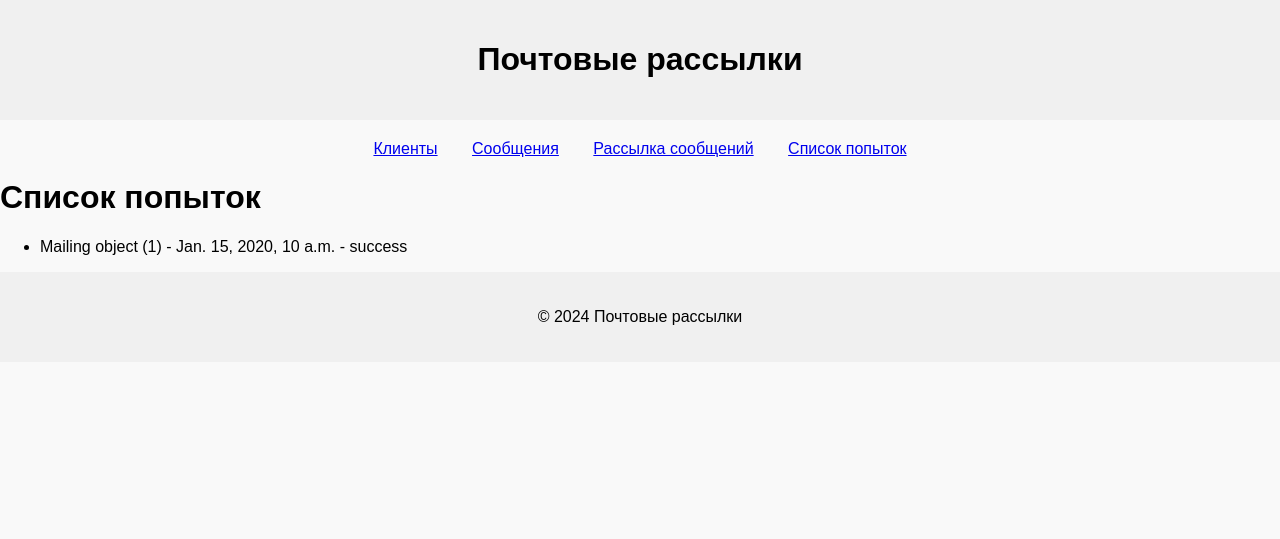
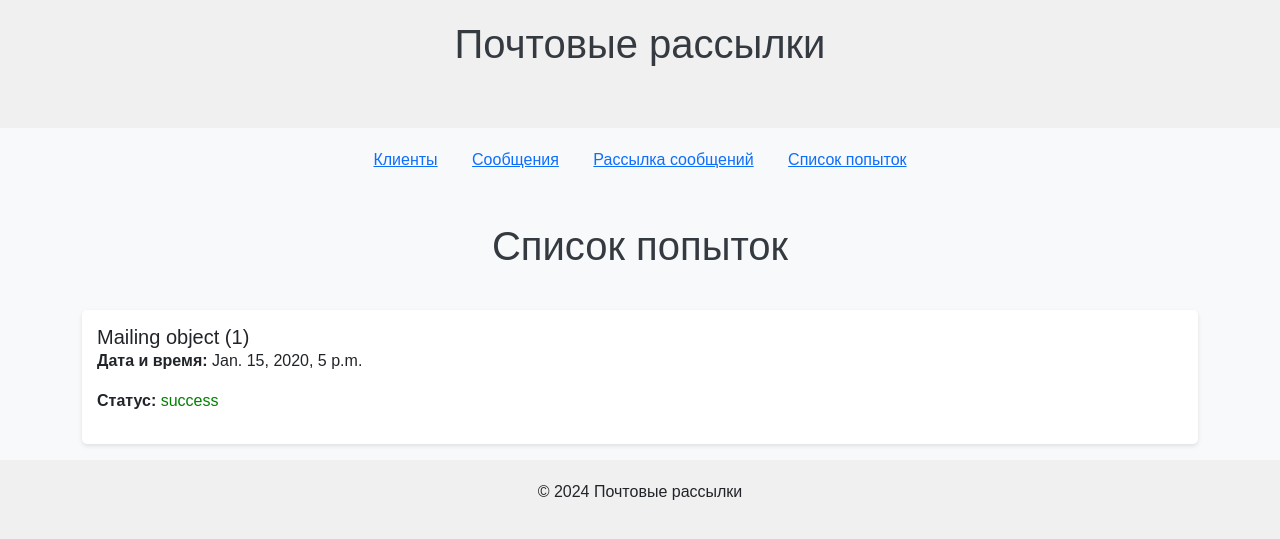
Before and after one commit to RViktorV/mailing_list, a Django app: page /attempt/ in a window 1280 px wide. Shown: the top 539 px of the page. Run offline with Django 5.2, Linux system fonts and the light colour scheme; tables that the repository leaves empty hold one stand-in row (values such as "Sample post").

Commit message:
changes from 19.08.24 18:30

```diff
--- a/config/settings.py
+++ b/config/settings.py
@@ -101,7 +101,9 @@
 
 LANGUAGE_CODE = 'en-us'
 
-TIME_ZONE = 'UTC'
+TIME_ZONE = 'Asia/Bangkok'
+
+# TIME_ZONE = 'UTC'
 
 USE_I18N = True
 
@@ -127,5 +129,6 @@
 
 SERVER_EMAIL = EMAIL_HOST_USER
 DEFAULT_FROM_EMAIL = EMAIL_HOST_USER
+EMAIL_ADMIN = EMAIL_HOST_USER
 
 SCHEDULER_AUTOSTART = True
--- a/mailing/forms.py
+++ b/mailing/forms.py
@@ -8,3 +8,8 @@
         widgets = {
             'start_datetime': forms.DateTimeInput(attrs={'type': 'datetime-local'}),
         }
+
+class AttemptForm(forms.ModelForm):
+    class Meta:
+        model = Mailing
+        fields = ['status']
--- a/mailing/management/commands/send_mailings.py
+++ b/mailing/management/commands/send_mailings.py
@@ -1,3 +1,4 @@
+from django.core.mail import EmailMessage
 from django.core.management.base import BaseCommand
 from mailing.tasks import send_mailing
 
--- a/mailing/models.py
+++ b/mailing/models.py
@@ -59,6 +59,7 @@
         verbose_name = 'Рассылка'
         verbose_name_plural = 'Рассылки'
 
+
         def __str__(self):
             return f"{self.message.subject} - {self.start_datetime}"
 
@@ -76,5 +77,6 @@
         verbose_name = 'Попытка'
         verbose_name_plural = 'Попытки'
 
+
         def __str__(self):
             return f"{self.mailing} - {self.attempt_datetime}"
--- a/mailing/views.py
+++ b/mailing/views.py
@@ -1,7 +1,7 @@
 from django.urls import reverse_lazy
 from django.views.generic import ListView, CreateView, UpdateView, DeleteView
 
-from .forms import MailingForm
+from .forms import MailingForm, AttemptForm
 from .models import Client, Message, Mailing, MailingAttempt
 from django.shortcuts import render
 
@@ -93,5 +93,7 @@
 
 class AttemptListView(ListView):
     model = MailingAttempt
+    form_class = AttemptForm
     template_name = 'attempt/attempt_list.html'
     context_object_name = 'attempts'
+    success_url = reverse_lazy('mailing:mailing-list')
--- a/templates/attempt/attempt_list.html
+++ b/templates/attempt/attempt_list.html
@@ -1,20 +1,66 @@
 {% extends 'base.html' %}
 
-
 {% block content %}
-<html>
+<!DOCTYPE html>
+<html lang="ru">
 <head>
+    <meta charset="UTF-8">
+    <meta name="viewport" content="width=device-width, initial-scale=1.0">
     <title>Список попыток</title>
+    <!-- Bootstrap CSS -->
+    <link href="https://cdn.jsdelivr.net/npm/bootstrap@5.3.0/dist/css/bootstrap.min.css" rel="stylesheet">
+    <!-- Custom CSS -->
+    <style>
+        body {
+            background-color: #f8f9fa;
+            font-family: Arial, sans-serif;
+        }
+        .container {
+            margin-top: 50px;
+        }
+        h1 {
+            text-align: center;
+            margin-bottom: 40px;
+            color: #343a40;
+        }
+        .attempt-item {
+            background-color: #ffffff;
+            padding: 15px;
+            border-radius: 5px;
+            box-shadow: 0 2px 4px rgba(0, 0, 0, 0.1);
+            margin-bottom: 15px;
+        }
+        .attempt-item h5 {
+            margin: 0;
+        }
+        .status-success {
+            color: green;
+        }
+        .status-failed {
+            color: red;
+        }
+        .status-pending {
+            color: orange;
+        }
+    </style>
 </head>
 <body>
+    <div class="container">
         <h1>Список попыток</h1>
-   <ul>
+        <ul class="list-unstyled">
             {% for attempt in attempts %}
-           <li>
-               {{ attempt.mailing }} - {{ attempt.attempt_datetime }} - {{ attempt.status }}
+                <li class="attempt-item">
+                    <h5>{{ attempt.mailing }}</h5>
+                    <p><strong>Дата и время:</strong> {{ attempt.attempt_datetime }}</p>
+                    <p><strong>Статус:</strong>
+                        <span class="status-{{ attempt.status|lower }}">{{ attempt.status }}</span>
+                    </p>
                 </li>
             {% endfor %}
         </ul>
+    </div>
+    <!-- Bootstrap JS (optional) -->
+    <script src="https://cdn.jsdelivr.net/npm/bootstrap@5.3.0/dist/js/bootstrap.bundle.min.js"></script>
 </body>
 </html>
 {% endblock %}
```
Also changed, not shown: mailing/tasks.py (+107 -17 lines). Lines whose indentation alone changed are shown as unchanged.
